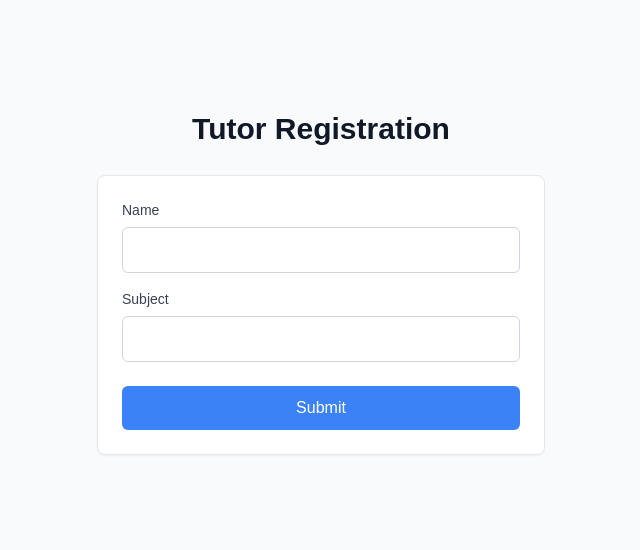
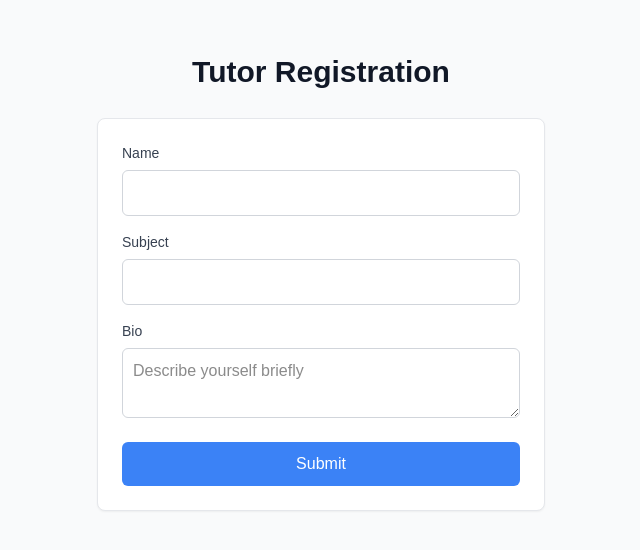
Before and after one commit to basselfads23/3allemni, a Next.js app: page /tutor in a window 1280 px wide. Shown: the part 120-670 px from the top of the page, without its empty margins (319-959 px from the left). Built offline with nearby package versions, Linux system fonts and the light colour scheme.

Commit message:
add bio field to tutor page

```diff
--- a/src/app/tutor/page.tsx
+++ b/src/app/tutor/page.tsx
@@ -7,6 +7,7 @@ import { useState } from "react";
 export default function Home() {
   const [name, setName] = useState("");
   const [subject, setSubject] = useState("");
+  const [bio, setBio] = useState("");
 
   const handleSubmit = async (e: React.FormEvent) => {
     e.preventDefault();
@@ -16,13 +17,14 @@ export default function Home() {
       headers: {
         "Content-Type": "application/json",
       },
-      body: JSON.stringify({ name, subject }),
+      body: JSON.stringify({ name, subject, bio }),
     });
 
     if (res.ok) {
       alert("Form submitted successfully!");
       setName("");
       setSubject("");
+      setBio("");
     } else {
       alert("Form submission failed.");
     }
@@ -64,6 +66,21 @@ export default function Home() {
             />
           </div>
 
+          <div className="form-field">
+            <label htmlFor="bio" className="form-label">
+              Bio
+            </label>
+
+            <textarea
+              id="bio"
+              value={bio}
+              className="form-input"
+              placeholder="Describe yourself briefly"
+              onChange={(e) => setBio(e.target.value)}
+              required
+            />
+          </div>
+
           <button type="submit" className="form-button">
             Submit
           </button>
```
Also changed, not shown: 1 other file (tests, documents, lock files or other folders).
